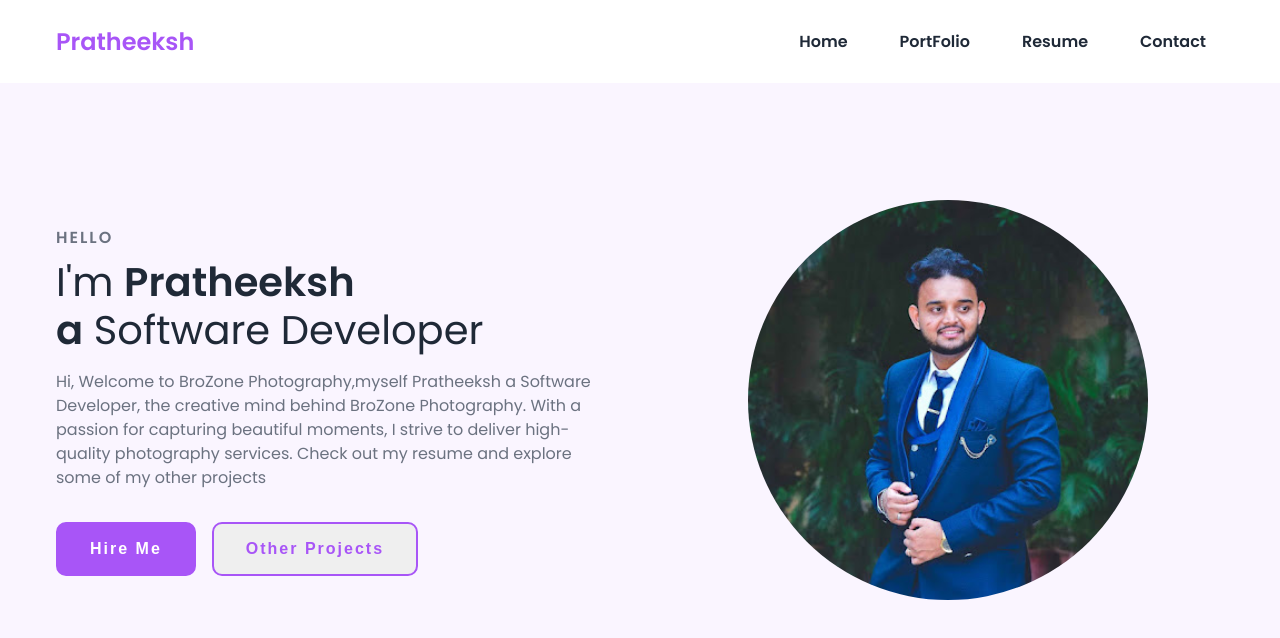
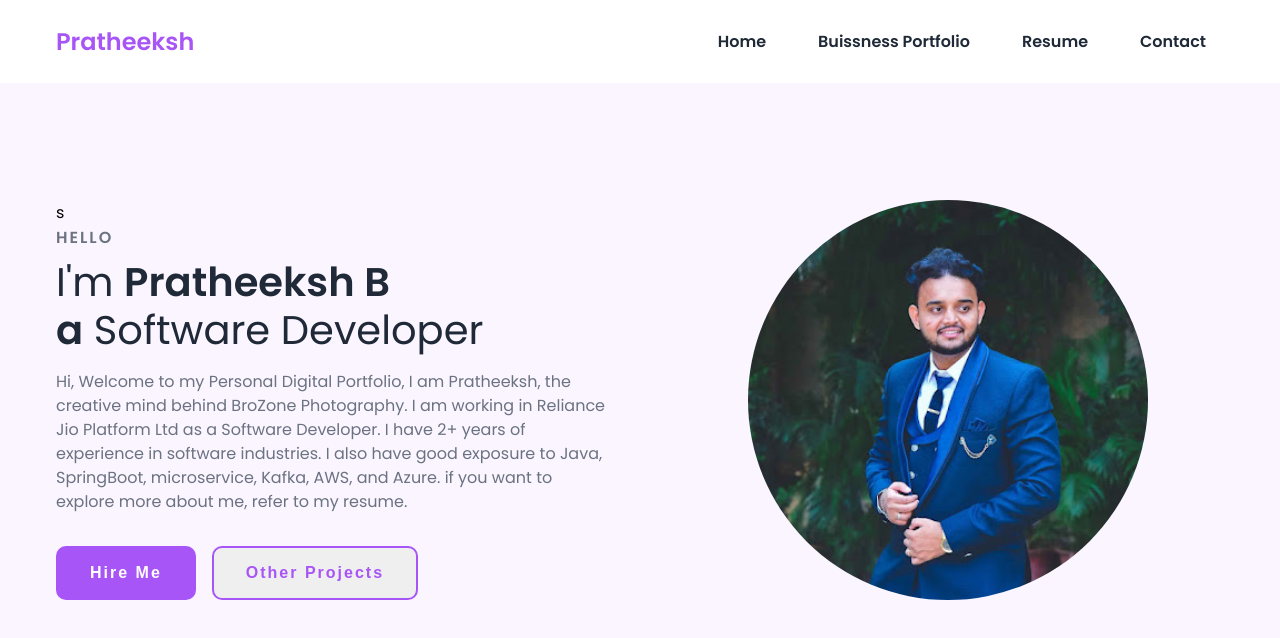
Before and after one commit to PratheekshB/personal-portfolio, a plain HTML site: page index.html in a window 1280 px wide. Drawn offline with nearby package versions, Linux system fonts and the light colour scheme.

Commit message:
Updated Desription and Resume

```diff
--- a/index.html
+++ b/index.html
@@ -21,21 +21,21 @@
         <input type="checkbox" name="check" id="check" />
         <ul>
           <li><a href="https://pratheekshb.github.io/personal-portfolio/">Home</a></li>
-          <li><a href="https://pratheekshb.github.io/brozonephotography/" target="_blank">PortFolio</a></li>
-          <li><a href="https://drive.google.com/file/d/10w-kdDIBW45NOd48ZcgEC_znZvI1RcfW/view?usp=sharing" target="_blank" >Resume</a></li>
+          <li><a href="https://pratheekshb.github.io/brozonephotography/" target="_blank">Buissness Portfolio</a></li>
+          <li><a href="https://drive.google.com/file/d/1VrcN9LsvXQ3YhgHN9yht68rMeYUIEPkL/view?usp=drive_links" target="_blank" >Resume</a></li>
             <li><a href="contact.html" target="_blank">Contact</a></li>
         </ul>
       </div>
     </nav>
     <section class="section">
       <div class="section__container">
-        <div class="content">
+        <div class="content">s
           <p class="subtitle">HELLO</p>
           <h1 class="title">
-            I'm <span>Pratheeksh<br />a</span> Software Developer
+            I'm <span>Pratheeksh B<br />a</span> Software Developer
           </h1>
           <p class="description">
-         Hi, Welcome to BroZone Photography,myself Pratheeksh a Software Developer, the creative mind behind BroZone Photography. With a passion for capturing beautiful moments, I strive to deliver high-quality photography services. Check out my resume and explore some of my other projects
+         Hi, Welcome to my Personal Digital Portfolio, I am Pratheeksh, the creative mind behind BroZone Photography. I am working in Reliance Jio Platform Ltd as a Software Developer. I have 2+ years of experience in software industries. I also have good exposure to Java, SpringBoot, microservice, Kafka, AWS, and Azure. if you want to explore more about me, refer to my resume.
           </p>
         <div class="action__btns">
             <button class="hire__me" onclick="window.location.href='mailto:bhandarypratheeksh@gmail.com'">Hire Me</button>
```
